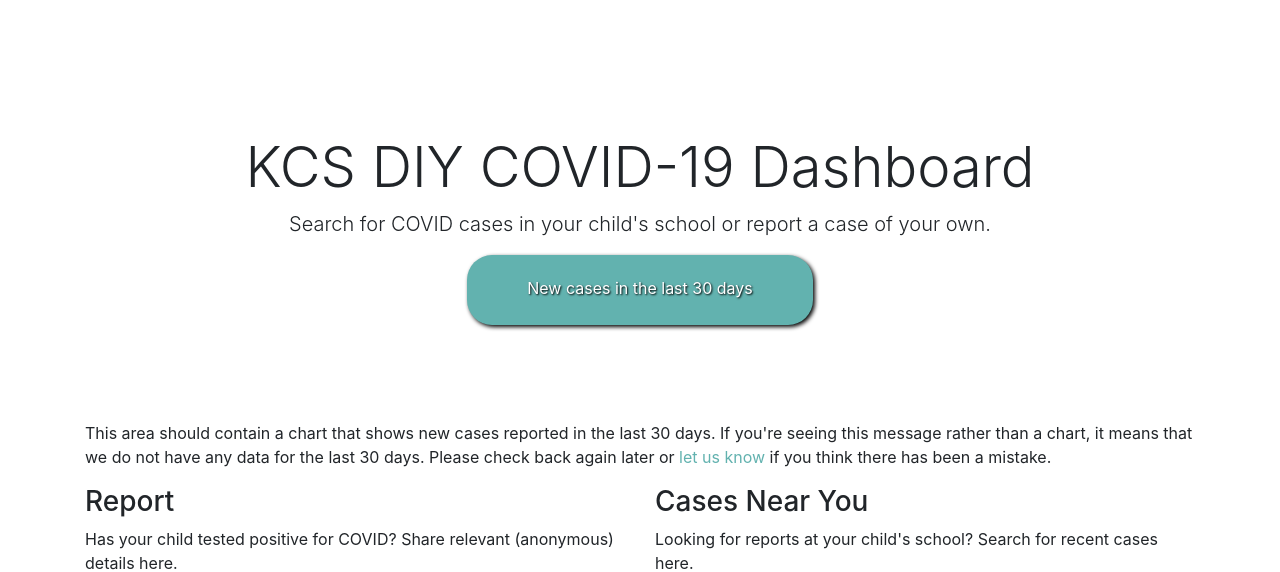
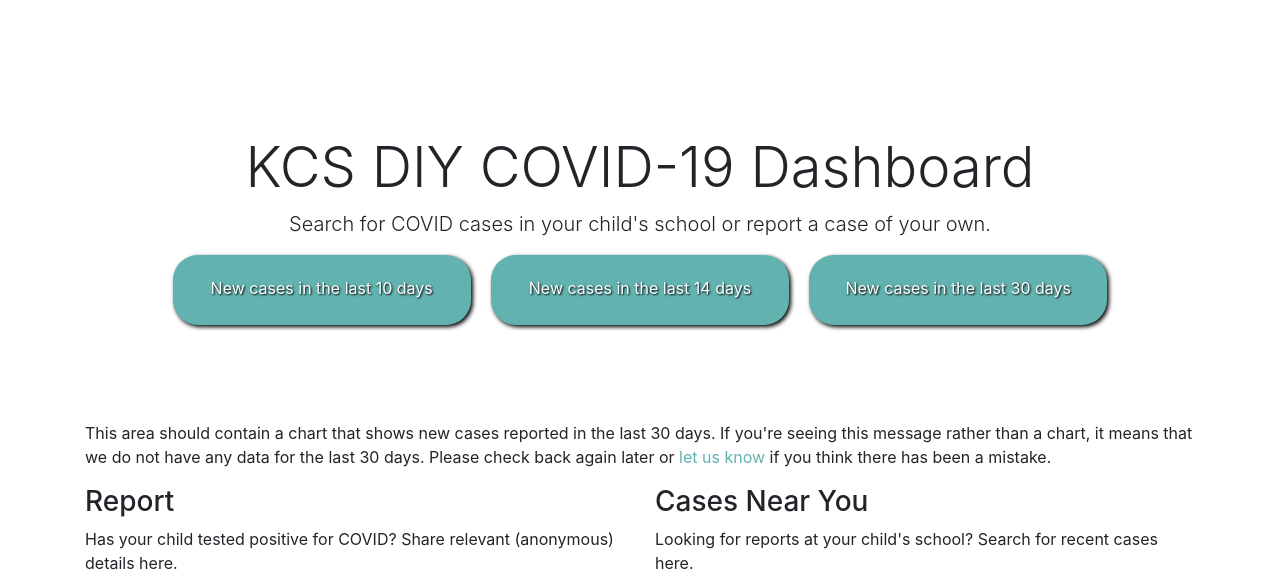
Before and after one commit to dllh/kcs-tracing.org, a Yii app: template views/site/index.php in a window 1280 px wide. Shown: the top 572 px of the page. Run offline with PHP 8.4 and a stand-in for Yii, Linux system fonts and the light colour scheme; the template is opened without the code that fills it, so the values that code supplies are empty; some libraries are stand-ins or nearby versions.

Commit message:
Add boxes for a 10-day and a 14-day count of new cases to go alongside the 30-day count.

```diff
--- a/models/Site.php
+++ b/models/Site.php
@@ -33,11 +33,11 @@ class Site extends ActiveRecord {
                 return $returnData;
 	}
 
-	public function getCaseCount() {
+	public function getCaseCount( $days = 30 ) {
 		$query = new Query;
 		return number_format( $query->select( [ 'id' ] )
 			->from( 'reports' )
-			->where( 'new_case_date BETWEEN ( NOW() - INTERVAL 30 DAY ) AND NOW()' )
+			->where( 'new_case_date BETWEEN ( NOW() - INTERVAL ' . (int) $days . ' DAY ) AND NOW()' )
 			->count() );
 	}
 }
--- a/views/site/index.php
+++ b/views/site/index.php
@@ -12,8 +12,14 @@ $this->title = 'Knox County Schools DIY COVID-19 Dashboard';
     <div class="jumbotron text-center bg-transparent">
         <h1 class="display-4">KCS DIY COVID-19 Dashboard</h1>
 	<p class="lead">Search for COVID cases in your child's school or report a case of your own.</p>
-	<div id="case-container">
-		<div id="case-count"><p id="cases"><?= Html::encode( $model->caseCount ) ?></p>New cases in the last 30 days</div>
+	<div class="case-container">
+		<div class="case-count"><p id="cases"><?= Html::encode( $model->getCaseCount( 10 ) ) ?></p>New cases in the last 10 days</div>
+	</div>
+	<div class="case-container">
+		<div class="case-count"><p id="cases"><?= Html::encode( $model->getCaseCount( 14 ) ) ?></p>New cases in the last 14 days</div>
+	</div>
+	<div class="case-container">
+		<div class="case-count"><p id="cases"><?= Html::encode( $model->caseCount ) ?></p>New cases in the last 30 days</div>
 	</div>
     </div>
 
--- a/web/css/site.css
+++ b/web/css/site.css
@@ -145,16 +145,27 @@ a.desc:after {
 	margin-bottom: 30px;
 }
 
-#case-container {
+.case-container {
 	text-align: center;
+	display: inline-table;
+	width: 30%;
 }
-#case-count{
+
+@media only screen and (max-width: 600px) {
+	.case-container {
+		text-align: center;
+		margin: 8px auto;
+		width: 95%;
+	}
+}
+
+.case-count{
 	background-color: #62b2af;
 	color: #fff;
+	max-width: 95%;
 	text-align: center;
 	padding: 5px 0 25px 0;
 	border-radius: 25px;
-	max-width: 33%;
 	margin: 0 auto;
 	box-shadow: 2px 2px 4px #000;
 	text-shadow: 1px 1px 2px #000;
```
